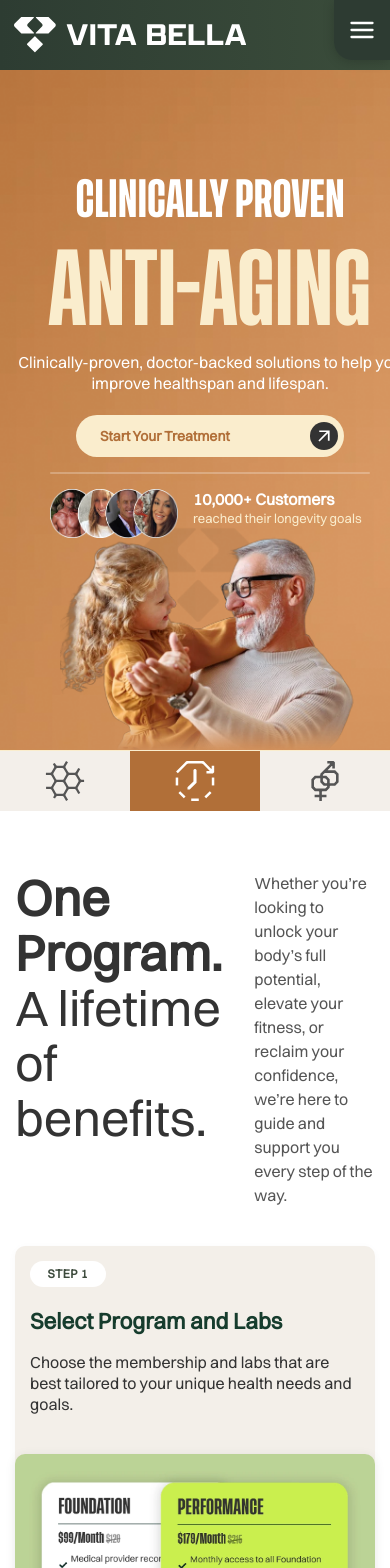
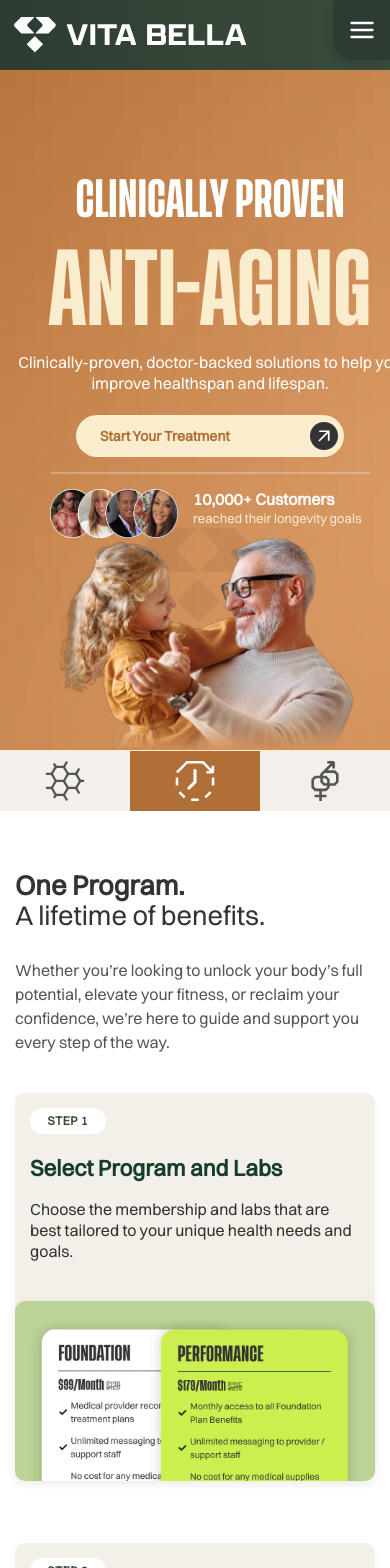
Before and after one commit to aribradshaw/VitaBella, a Next.js app in the folder vitabella/: page / in a window 390 px wide. Shown: the top 1568 px of the page. Built offline with nearby package versions, Linux system fonts and the light colour scheme.

Commit message:
Section Header Mobile

```diff
--- a/vitabella/src/app/globals.css
+++ b/vitabella/src/app/globals.css
@@ -1,3 +1,16 @@
+@media (max-width: 900px) {
+  .h2,
+  .h2-alt {
+    font-size: 3rem !important;
+  }
+}
+
+@media (max-width: 480px) {
+  .h2,
+  .h2-alt {
+    font-size: 1.7rem !important;
+  }
+}
 @font-face {
   font-family: 'Tusker Grotesk';
   src: url('/fonts/Tusker Grotesque/TuskerGrotesk-4600Semibold.ttf') format('truetype');
--- a/vitabella/src/components/SectionHeader/SectionHeader.module.css
+++ b/vitabella/src/components/SectionHeader/SectionHeader.module.css
@@ -8,22 +8,23 @@
   padding-bottom: var(--space-1x);
 }
 
+@media (max-width: 900px) {
+  .sectionHeader {
+    flex-direction: column;
+    gap: 1.2rem;
+    align-items: stretch;
+  }
+  .left, .right {
+    max-width: 100%;
+    width: 100%;
+  }
+  .right {
+    margin-top: 0.5rem;
+  }
+}
+
 .left {
   flex: 1;
-}
-
-.h2-alt {
-  font-size: 3rem;
-  font-weight: 700;
-  color: #333;
-  line-height: 1.1;
-}
-
-.h2 {
-  font-size: 3rem;
-  font-weight: 400;
-  color: #333;
-  line-height: 1.1;
 }
 
 .right {
@@ -44,22 +45,6 @@
   gap: 0.5rem;
   flex-wrap: wrap;
 }
-
-.headingRow .h2-alt,
-.headingRow .h2 {
-  font-size: 3rem;
-  line-height: 1.1;
-  color: #333;
-}
-
-.headingRow .h2-alt {
-  font-weight: 700;
-}
-
-.headingRow .h2 {
-  font-weight: 400;
-}
-
 .stackedText {
   width: 100%;
   font-size: 1.1rem;
@@ -75,10 +60,7 @@
 
 /* Responsive adjustments for stacked variant */
 @media (max-width: 768px) {
-  .headingRow .h2-alt,
-  .headingRow .h2 {
-    font-size: 2rem;
-  }
+
 
   .stackedText {
     font-size: 1rem;
@@ -86,10 +68,7 @@
 }
 
 @media (max-width: 480px) {
-  .headingRow .h2-alt,
-  .headingRow .h2 {
-    font-size: 1.5rem;
-  }
+
 
   .stackedText {
     font-size: 0.9rem;
```
